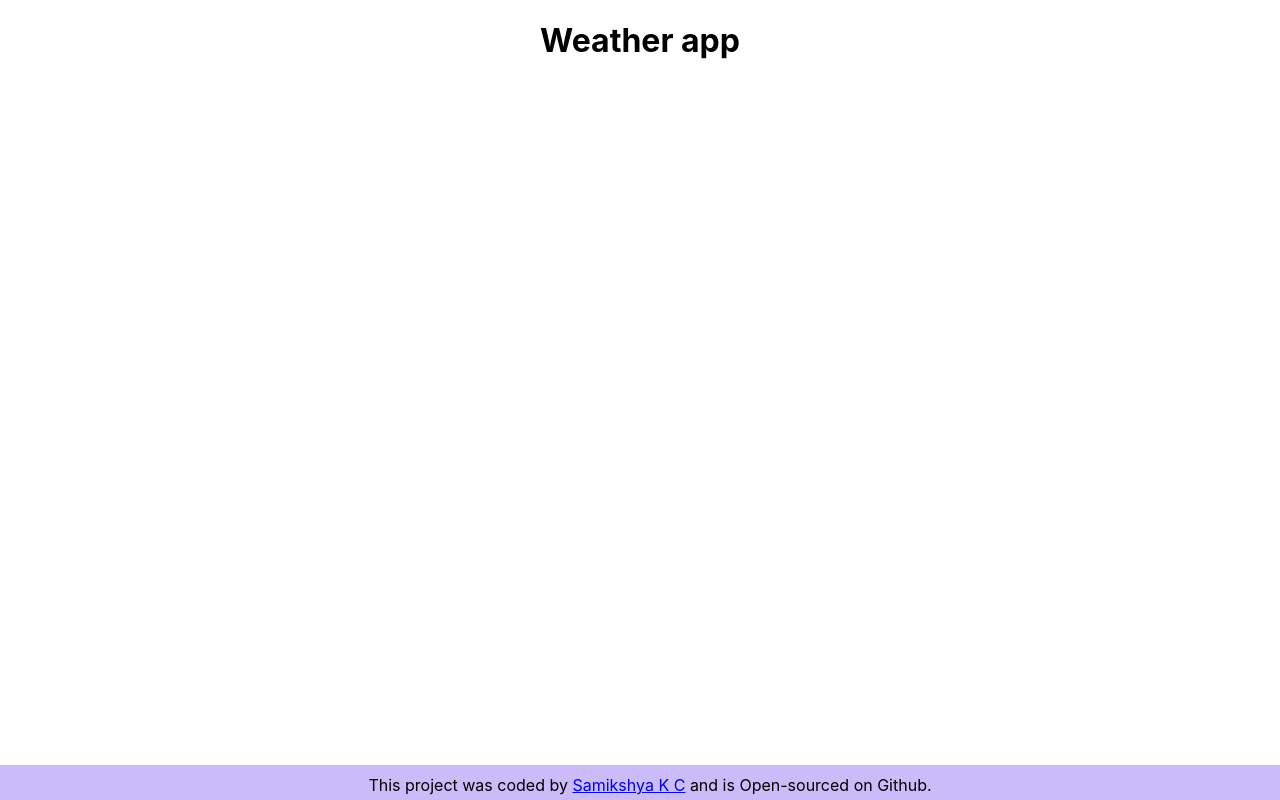
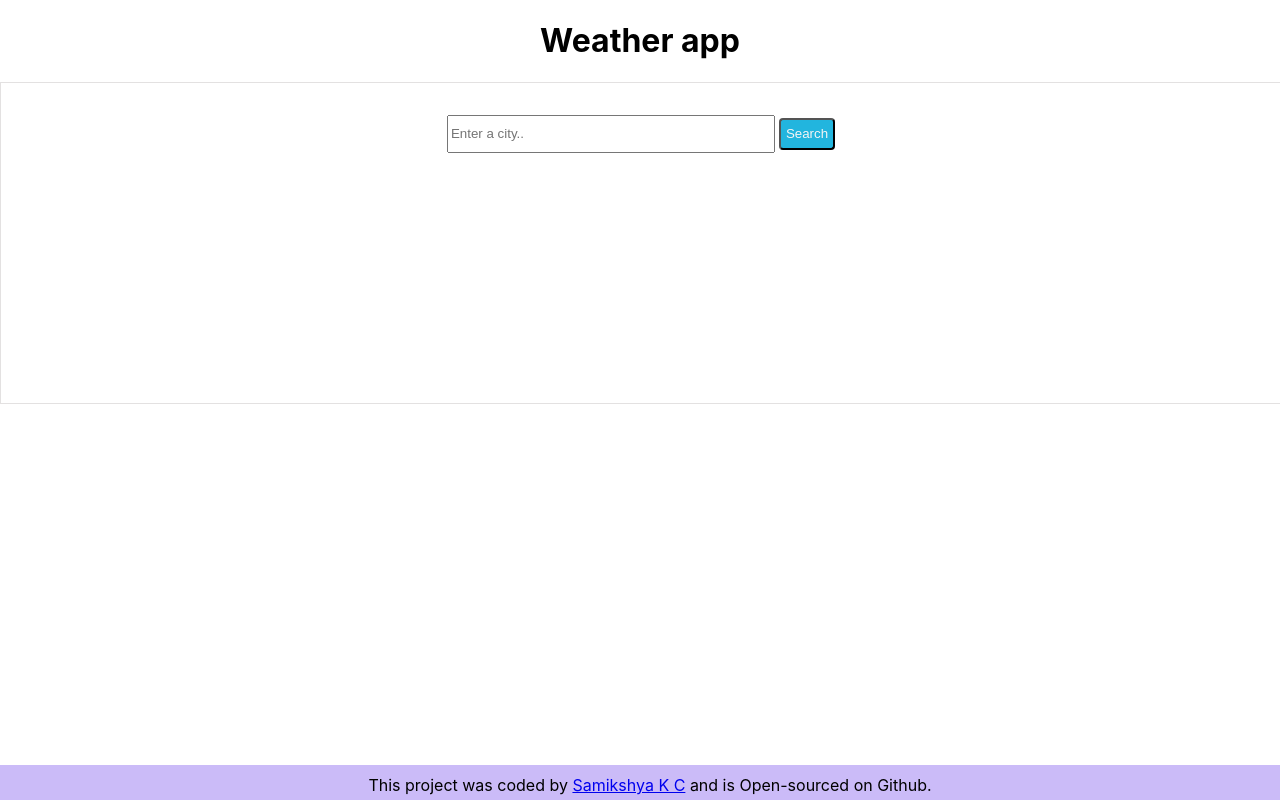
Before and after one commit to samikshyakc1996/react-weather-app, a React (Create React App) app: page / in a window 1280 px wide. Built offline with nearby package versions, Linux system fonts and the light colour scheme.

Commit message:
Integrated weather API

```diff
--- a/package.json
+++ b/package.json
@@ -6,6 +6,7 @@
     "@testing-library/jest-dom": "^5.16.4",
     "@testing-library/react": "^13.2.0",
     "@testing-library/user-event": "^13.5.0",
+    "axios": "^0.27.2",
     "react": "^18.1.0",
     "react-dom": "^18.1.0",
     "react-scripts": "5.0.1",
--- a/src/App.js
+++ b/src/App.js
@@ -1,9 +1,12 @@
 import './styles/App.css';
-import Footer from './Components/Footer';
+import Weather from './components/Weather';
+import Footer from './components/Footer';
+
 function App() {
   return (
     <div className="App">
      <h1>Weather app</h1>
+     <Weather/>
      <Footer/>
     </div>
   );
--- /dev/null
+++ b/src/Components/Getdate.js
@@ -0,0 +1,14 @@
+import React from "react";
+
+export default function Getdate(){
+    let date=new Date();
+    let day=date.getDay();
+    let time=`${date.getHours()}:${date.getMinutes()}`
+    let dayArr=["Sunday","Monday","Tuesday","Wednesday","Thursday","Friday","Saturday"];
+    day=dayArr[day];
+
+
+    return(
+        <div>{day} {time}</div>
+    )
+}
--- /dev/null
+++ b/src/Components/Weather.js
@@ -0,0 +1,104 @@
+import React, { useState } from "react";
+import axios from "axios";
+import "../styles/Weather.css"
+import Getdate from "./Getdate";
+export default function Weather(){
+
+    const [city,setCity]=useState("New york");
+    // const [output,setOutput]=useState();
+    const [result,setResult]=useState("");
+    const [weeklyForecast,setWeeklyForecast]=useState(null);
+    let apiKey="82f1c4607193844c69603013cf7fd3a3";
+
+
+    function displayWeeklyForecast(response){
+
+        let weeklyForecast=response.data.daily;
+        let actualOutput= weeklyForecast.map(function(daily,index){
+            // console.log("daily forecast",daily);
+            console.log("index is:",index);
+            let iconUrl=`http://openweathermap.org/img/w/${daily.weather[0].icon}.png`;
+            let outputData="";
+            if(index<6){
+             outputData=
+            <>
+            <div className="col-sm-2">
+                {Math.round(daily.temp.max)}
+               <div> <img src={iconUrl} alt="icon" /></div>
+                </div>
+
+            </>
+        }
+            return(
+               <div key={index}>
+                    {outputData}
+                    </div>
+
+            );
+
+       })
+       setWeeklyForecast(
+           <div className="wrapper">
+               {actualOutput}
+           </div>
+       );
+
+
+
+    }
+    function displayWeather(response){
+        console.log("response",response);
+        let temperature=Math.round(response.data.main.temp);
+        let iconUrl=`http://openweathermap.org/img/w/${response.data.weather[0].icon}.png`;
+        // setOutput(`The temperature of ${city} is ${temperature}℃`)
+        setResult(
+            <>
+                <div className="weather-summary">
+                    <p className="city-name">{city}</p>
+                    <Getdate/>
+                    <div className="description">{response.data.weather[0].description}</div>
+                </div>
+                <div className="row">
+                    <div className="col-sm-6">
+                        <img src={iconUrl} alt="icon" />
+                        <span>{temperature}℃</span>
+                    </div>
+                    <div className="col-sm-6">
+                            <div>Precipitation:{response.data.main.humidity}%</div>
+                            <div>Wind: {response.data.wind.speed} km/hr</div>
+                    </div>
+
+
+                </div>
+
+            </>
+    );
+    let lat=response.data.coord.lat;
+    let lon=response.data.coord.lon;
+
+    let weeklyForecastUrl=`https://api.openweathermap.org/data/2.5/onecall?lat=${lat}&lon=${lon}&appid=${apiKey}&units=metric`;
+    axios.get(weeklyForecastUrl).then(displayWeeklyForecast);
+    }
+    function handleChange(e){
+        setCity(e.target.value);
+    }
+    function handleForm(event){
+        event.preventDefault();
+
+        let url=`https://api.openweathermap.org/data/2.5/weather?q=${city}&appid=${apiKey}&units=metric`;
+        axios.get(url).then(displayWeather);
+
+    }
+
+    return(
+        <div className="Weather">
+            <form onSubmit={handleForm}>
+                <input type="text" placeholder="Enter a city.." onChange={handleChange} />
+                <input type="submit" value="Search"  />
+            </form>
+        {/* {output} */}
+        {result}
+        {weeklyForecast}
+        </div>
+    )
+}
--- a/src/styles/Footer.css
+++ b/src/styles/Footer.css
@@ -1,10 +1,11 @@
 .Footer p{
     position: fixed;
-    padding: 10px 10px 0px 10px;
+
     bottom: 0;
     width: 100%;
     /* Height of the footer*/
     height: 25px;
+    padding: 10px 10px 0px 10px;
     background: rgb(203, 187, 248);
     margin:0px;
     text-align: center;
--- /dev/null
+++ b/src/styles/Weather.css
@@ -0,0 +1,54 @@
+.Weather{
+    border:1px solid rgb(227, 225, 225);
+    height: 20rem;
+    width: 100%;
+    margin:0 auto;
+}
+
+.Weather form input[type=text]{
+    width: 20rem;
+    height: 2rem;
+    margin-top: 2rem;
+}
+.Weather form input[type=submit]{
+    background-color: rgb(34, 181, 222);
+    padding: 5px;
+    color:#f5f5f5;
+    border-radius: 4px;
+    margin-left: 4px;
+    height: 2rem;
+}
+
+.Weather .weather-summary{
+    display: flex;
+    flex-direction: column;
+    text-align: left;
+}
+.Weather .weather-summary .city-name{
+    opacity: 0.5;
+    margin:2px;
+    font-size: 1.5rem;
+}
+.Weather .weather-summary .description{
+    text-transform: capitalize;
+}
+
+.Weather .wrapper{
+    display: flex;
+    margin: 1rem;
+    margin: 1rem auto;
+    padding: 1rem 0;
+    width: 100%;
+}
+.Weather .row{
+    display: flex;
+    justify-content: space-around;
+}
+.Weather .row .col-sm-6 img, img{
+height: 4rem;
+width: auto;
+}
+.col-sm-2 {
+    padding: 0 20px;
+    margin: 0 20px;
+}
```
Also changed, not shown: 1 other file (tests, documents, lock files or other folders).
